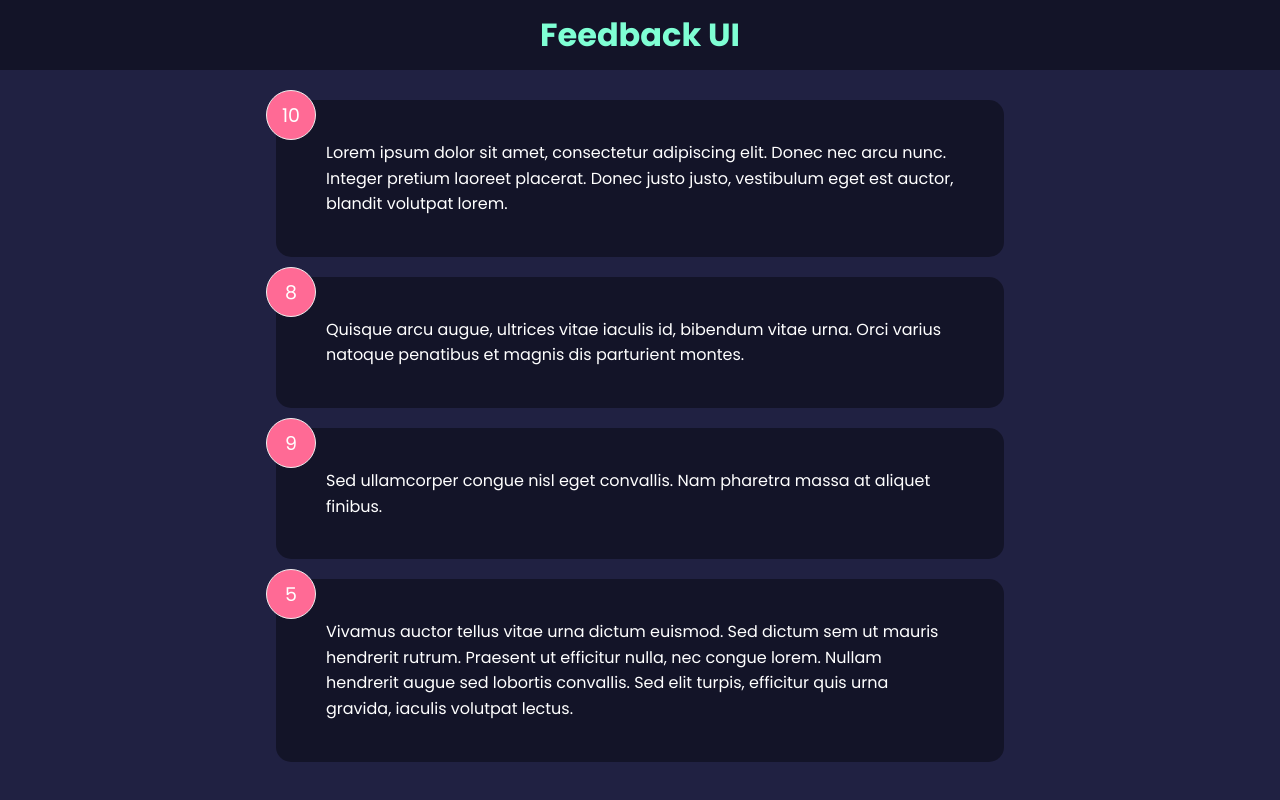
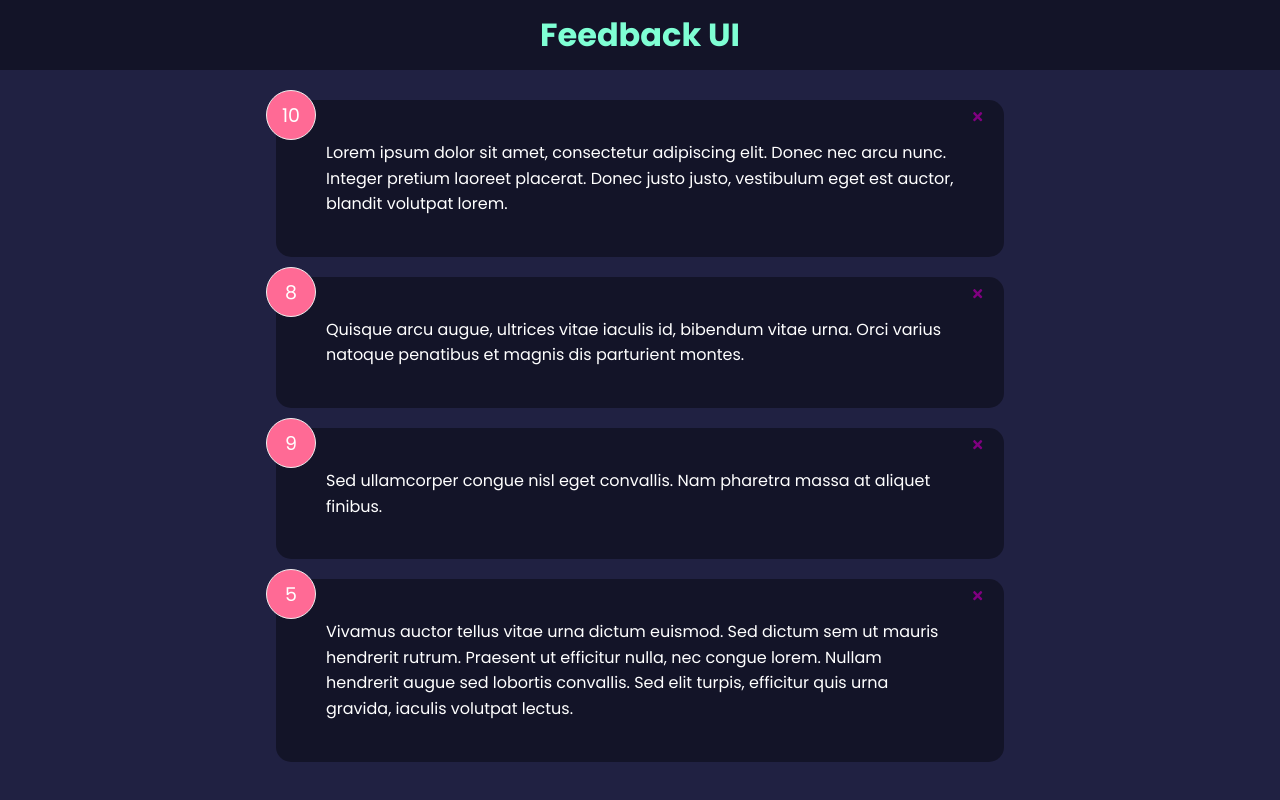
Before and after one commit to ElJefe111944/reviews-feedback-ui, a React (Create React App) app in the folder feedback-app/: page / in a window 1280 px wide. Built offline with nearby package versions, Linux system fonts and the light colour scheme; the HTML template or start-up script is replaced by a standard one.

Commit message:
close button added to each list item in FeedbackItem component

```diff
--- a/feedback-app/src/components/FeedbackItem.jsx
+++ b/feedback-app/src/components/FeedbackItem.jsx
@@ -1,13 +1,21 @@
+import { FaTimes } from "react-icons/fa";
 import React from 'react'
 import PropTypes from 'prop-types';
 import Card from './shared/Card'
 
 export default function FeedbackItem({ item }) {
 
+  // close btn
+  const handleClick = (id) => {
+    console.log(id);
+  }
 
   return (
     <Card reverse={true}>
         <div className="num-display">{item.rating}</div>
+        <button onClick={() => handleClick(item.id)} className="close">
+          <FaTimes color="purple" />
+        </button>
         <div className="text-display">{item.text}</div>
     </Card>
   )
```
